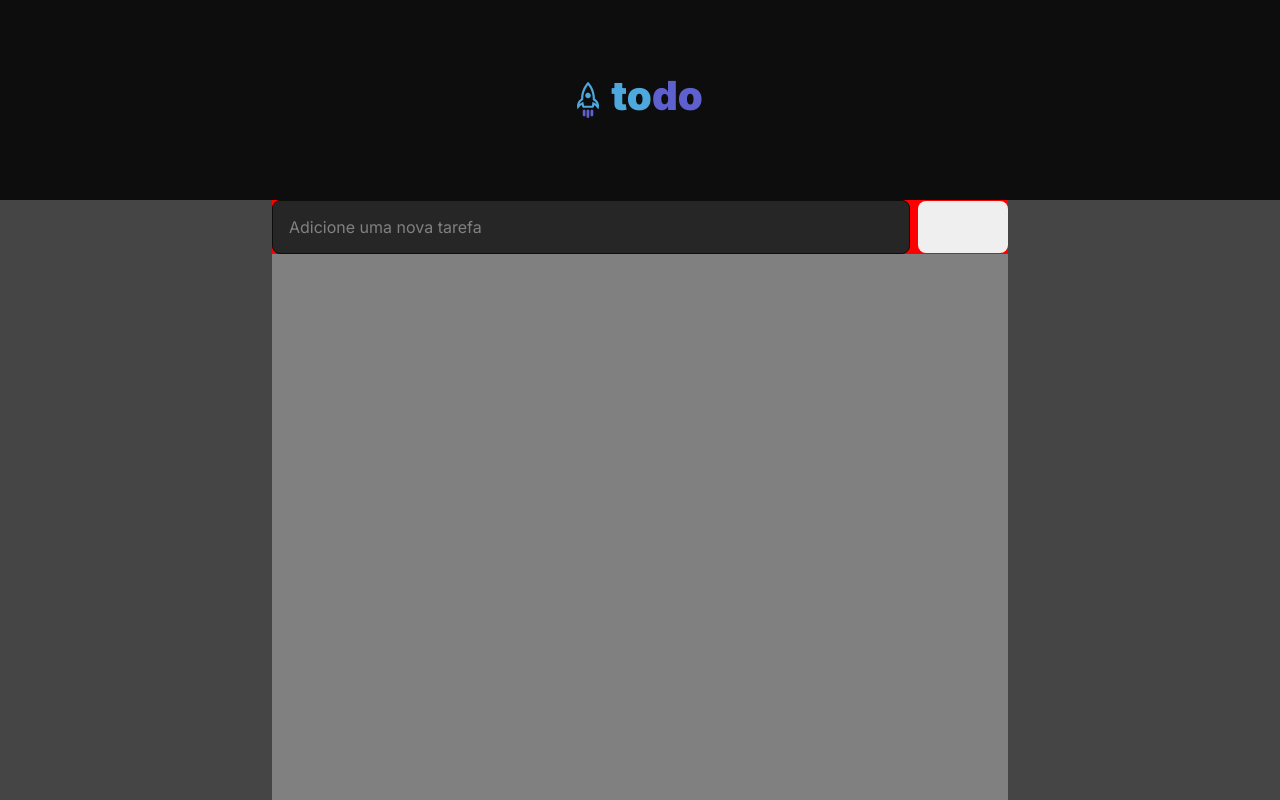
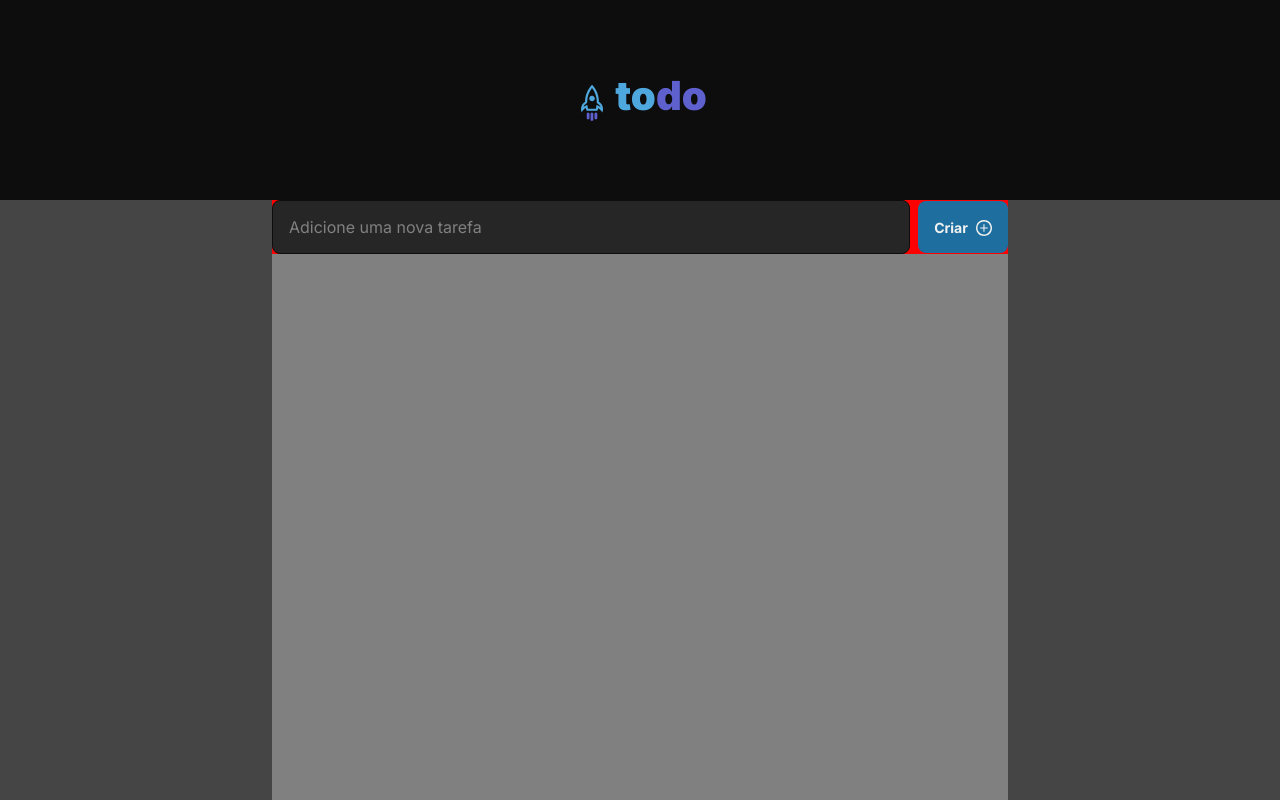
Before and after one commit to felipedev01/Gerenciador-de-Tarefas, a React (Vite) app: page / in a window 1280 px wide. Shown: the top 800 px of the page. Built offline with nearby package versions, Linux system fonts and the light colour scheme.

Commit message:
Botão criar finalizado

```diff
--- a/src/Componentes/InputBox.jsx
+++ b/src/Componentes/InputBox.jsx
@@ -1,4 +1,5 @@
 import styles from './InputBox.module.css'
+import createLogo from '../Assets/Layer 2.svg'
 
 export function InputBox(){
 
@@ -12,6 +13,8 @@ export function InputBox(){
            </textarea>
            <button>
 
+            Criar
+             <img src={createLogo} size={40} alt="" />
            </button>
         </form>
     )
--- a/src/Componentes/InputBox.module.css
+++ b/src/Componentes/InputBox.module.css
@@ -10,6 +10,11 @@
     border: none;
     border-radius: 8px;
     margin-top: 0.0625rem;
+    padding:1rem;
+    color: var(--gray-100);
+    font-weight: 700;
+    background: var(--blueDark-100);
+    font-size:0.875rem !Important;
 }textarea{
     border-radius: 8px;
     padding: 1rem;
@@ -19,4 +24,7 @@
 }textarea::placeholder {
     color:var(--gray-300);
     font-size:1rem;
+}img{
+    margin-left: 0.5rem;
+    margin-bottom: -0.1875rem;
 }
--- a/src/Global.css
+++ b/src/Global.css
@@ -29,7 +29,8 @@ body{
 }
 body,input,textarea,button{
     font-family:'Inter',sans-serif;
-    font-weight:400;
+    //font-weight:400;
     font-size:1rem;
     color:var(--gray-100);
+
 }
```
Also changed, not shown: src/Assets/Layer 2.svg (added).
